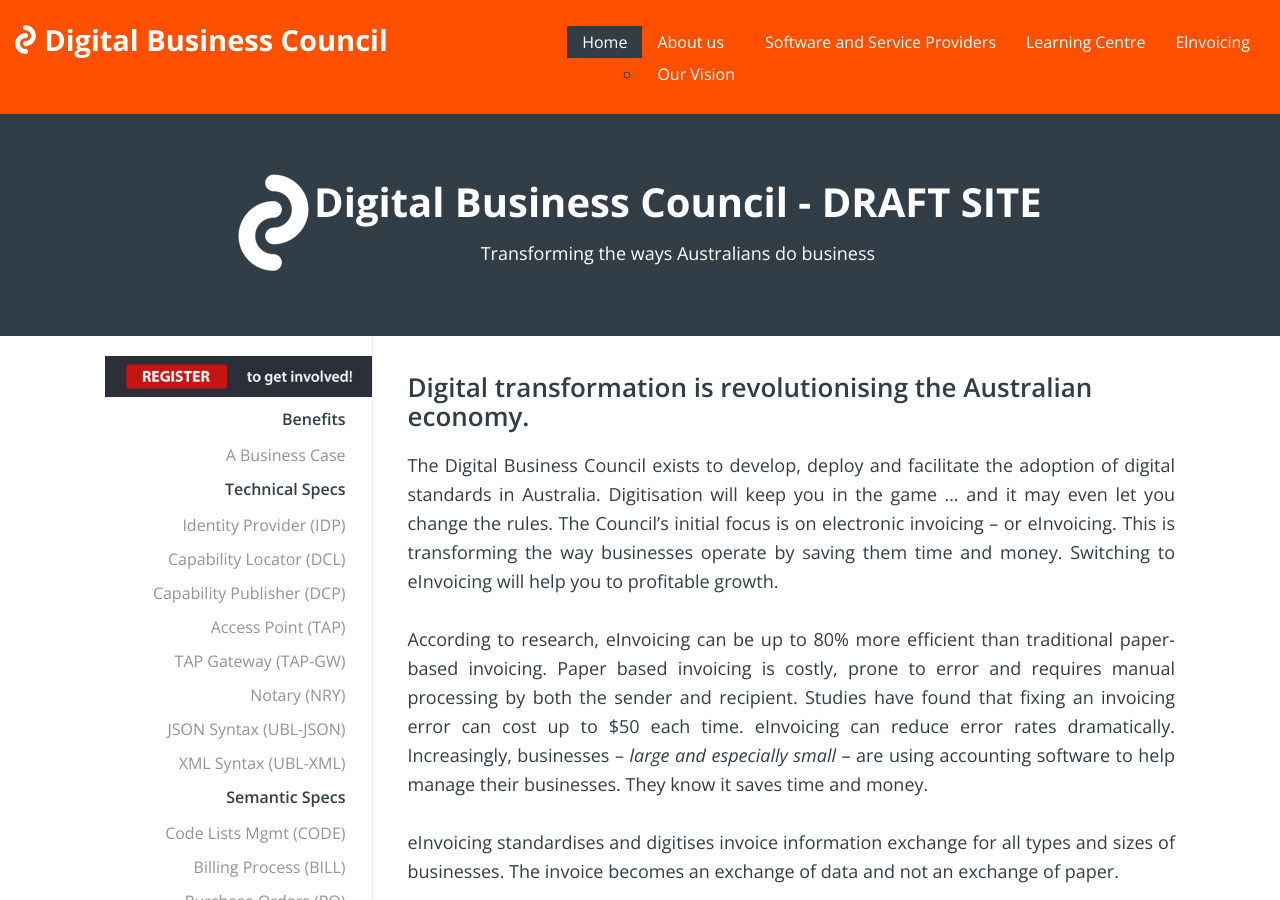
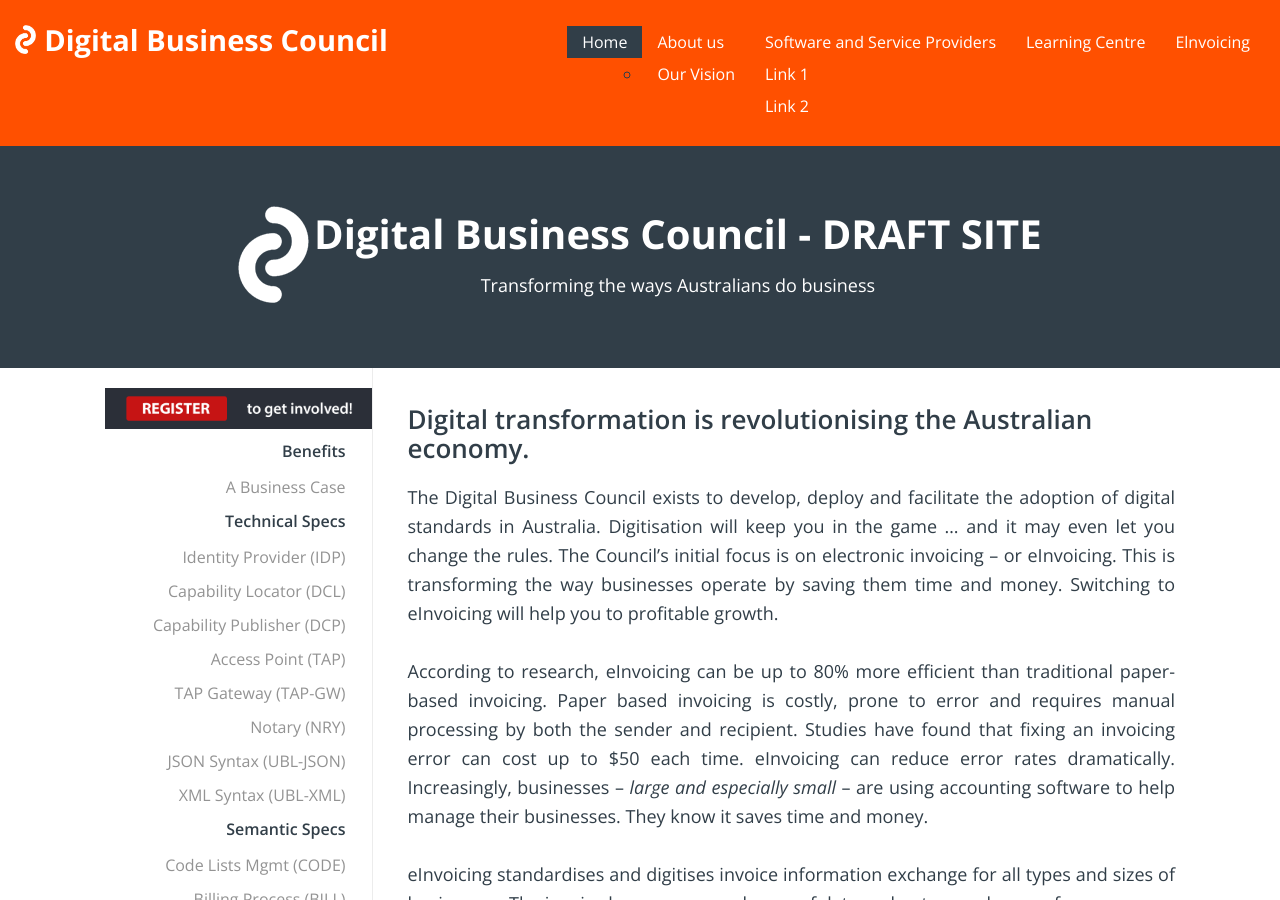
Before and after one commit to Digital-Business-Council/Digital-Business-Council.github.io, a Jekyll site: the page built from index.md, in a window 1280 px wide and 900 px high. Built offline with Jekyll 4.4.1, drawn with Linux system fonts in a browser that asks for light colours.

Commit message:
Update header-menu.html

```diff
--- a/_includes/header-menu.html
+++ b/_includes/header-menu.html
@@ -6,7 +6,12 @@
             <li><a href="#">Our Vision</a></li>
         </ul>
     </li>
-    <li><a href="#">Software and Service Providers</a></li>
+    <li><a href="javascript:void(0)" class="dropbtn">Software and Service Providers</a>
+        <div class="dropdown-content">
+            <a href="#">Link 1</a>
+            <a href="#">Link 2</a>
+        </div>
+    </li>
     <li><a href="#">Learning Centre</a></li>
     <li><a href="#">Elnvoicing</a></li>
 </ul>
```
